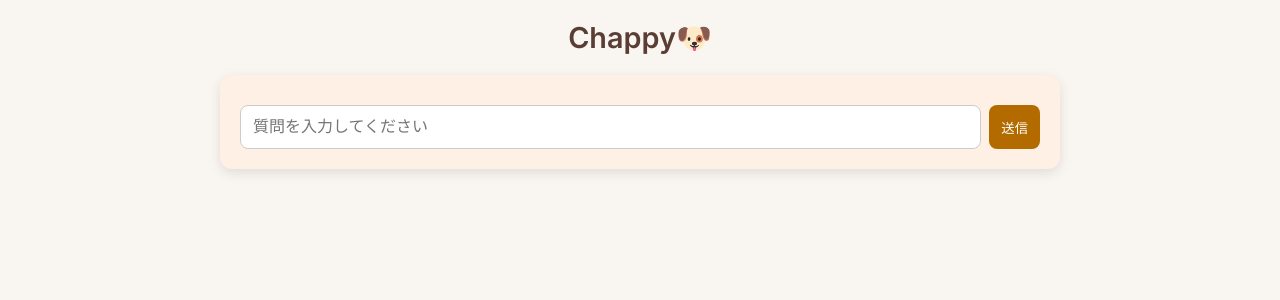
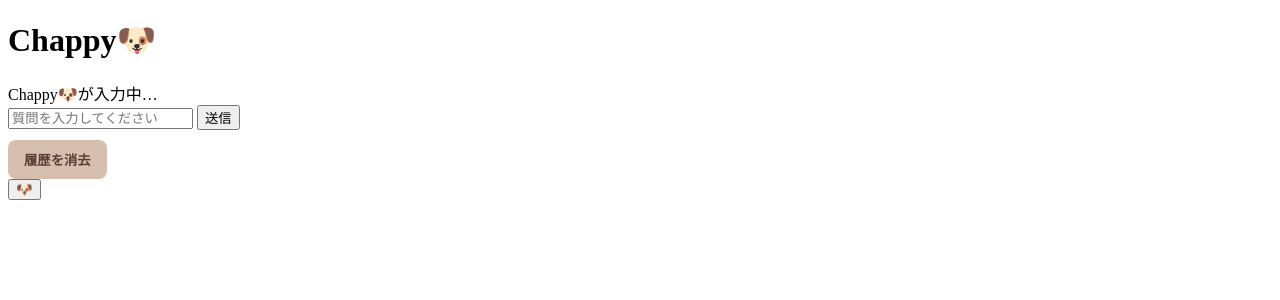
Before and after one commit to furyu0927/azurewebapp, a Flask app: template templates/index.html in a window 1280 px wide. Shown: the top 300 px of the page. Run offline with Flask 3, Linux system fonts and the light colour scheme; the template is opened without the code that fills it, so the values that code supplies are empty.

Commit message:
履歴消去ボタン追加

```diff
--- a/app.py
+++ b/app.py
@@ -60,3 +60,11 @@ def chat():
 
     chat_history.append({"role": "assistant", "content": reply})
     return jsonify({"reply": reply})
+
+# --- 履歴クリア用 ---
+@app.route("/clear", methods=["POST"])
+@requires_auth
+def clear():
+    global chat_history
+    chat_history = []
+    return jsonify({"status": "cleared"})
--- a/templates/index.html
+++ b/templates/index.html
@@ -6,109 +6,18 @@
 <title>Chappy🐶</title>
 <link href="https://fonts.googleapis.com/css2?family=Inter:wght@400;600&display=swap" rel="stylesheet">
 <style>
-body {
-    font-family: 'Inter', sans-serif;
-    margin: 20px;
-    background-color: #f9f5f0;
-}
-h1 {
-    text-align: center;
-    font-weight: 600;
-    font-size: 1.8rem;
+/* --- 既存のCSSはそのまま --- */
+#clearBtn {
+    margin-top: 10px;
+    padding: 10px 16px;
+    background: #d6bfae;
     color: #5a3e36;
-}
-.chat-container {
-    max-width: 800px;
-    width: 95%;
-    margin: 20px auto;
-    background: #fff0e6;
-    padding: 20px;
-    border-radius: 12px;
-    box-shadow: 0px 4px 12px rgba(0,0,0,0.1);
-}
-.chat-history {
-    max-height: 500px;
-    overflow-y: auto;
-    margin-bottom: 10px;
-}
-.message {
-    margin: 10px 0;
-    padding: 12px;
-    border-radius: 10px;
-    word-wrap: break-word;
-    white-space: pre-wrap;
-}
-.bot {
-    background: #e5d4c0;
-    text-align: left;
-}
-.user {
-    background: #ffe8d6;
-    text-align: right;
-}
-#typingIndicator {
-    font-style: italic;
-    color: #7a5c47;
-    margin: 5px 0;
-    display: none;
-}
-.input-box {
-    display: flex;
-    flex-wrap: wrap;
-    gap: 8px;
-}
-.input-box input[type="text"] {
-    flex: 1 1 100%;
-    padding: 12px;
-    font-size: 16px;
-    border: 1px solid #ccc;
-    border-radius: 8px;
-}
-.input-box button {
-    flex: 1 1 100%;
-    padding: 12px;
-    background: #b36b00;
-    color: white;
     border: none;
     border-radius: 8px;
     cursor: pointer;
+    font-weight: 600;
 }
-.input-box button:hover {
-    background: #8c4e00;
-}
-@media(min-width: 500px){
-    .input-box input[type="text"] {
-        flex: 1 1 auto;
-        margin-bottom: 0;
-    }
-    .input-box button {
-        flex: 0 0 auto;
-        width: auto;
-    }
-}
-#scrollBottomBtn {
-    position: fixed;
-    bottom: 20px;
-    right: 20px;
-    background: #d6bfae;
-    color: #5a3e36;
-    border: none;
-    border-radius: 50%;
-    width: 50px;
-    height: 50px;
-    font-size: 24px;
-    cursor: pointer;
-    box-shadow: 0 4px 8px rgba(0,0,0,0.2);
-    opacity: 0;
-    visibility: hidden;
-    transition: opacity 0.4s ease, transform 0.4s ease;
-}
-#scrollBottomBtn.show {
-    opacity: 1;
-    visibility: visible;
-    transform: translateY(0);
-}
-#scrollBottomBtn:hover {
+#clearBtn:hover {
     background: #bfa183;
 }
 </style>
@@ -130,6 +39,8 @@ h1 {
         <input type="text" name="user_input" placeholder="質問を入力してください" required>
         <button type="submit">送信</button>
     </form>
+    <!-- 履歴消去ボタン -->
+    <button id="clearBtn">履歴を消去</button>
 </div>
 
 <button id="scrollBottomBtn" title="下へ移動">🐶</button>
@@ -153,13 +64,12 @@ scrollBtn.addEventListener("click", () => {
     chatHistory.scrollTop = chatHistory.scrollHeight;
 });
 
-// Ajax送信（認証付き）
+// Ajax送信
 form.addEventListener("submit", (e) => {
     e.preventDefault();
     const userText = input.value.trim();
     if (!userText) return;
 
-    // ユーザー発言を表示
     const userDiv = document.createElement("div");
     userDiv.className = "message user";
     userDiv.innerHTML = `<strong>🍎:</strong> ${userText}`;
@@ -167,31 +77,42 @@ form.addEventListener("submit", (e) => {
     chatHistory.scrollTop = chatHistory.scrollHeight;
     input.value = "";
 
-    // 入力中表示
     typingIndicator.style.display = "block";
 
-    // サーバーに非同期送信
     fetch("/chat", {
         method: "POST",
         headers: { "Content-Type": "application/x-www-form-urlencoded" },
         body: `user_input=${encodeURIComponent(userText)}`,
-        credentials: "same-origin"  // ここがポイント
+        credentials: "same-origin"
     })
     .then(res => res.json())
     .then(data => {
         typingIndicator.style.display = "none";
-
         const botDiv = document.createElement("div");
         botDiv.className = "message bot";
-        botDiv.innerHTML = `<strong>Chappy🐶:</strong> ${data.reply}`;
+        botDiv.innerHTML = `<strong>🐶:</strong> ${data.reply}`;
         chatHistory.appendChild(botDiv);
-
         chatHistory.scrollTop = chatHistory.scrollHeight;
     })
     .catch(err => {
         typingIndicator.style.display = "none";
         alert("通信エラーが発生しました");
     });
+});
+
+// 履歴消去
+document.getElementById("clearBtn").addEventListener("click", () => {
+    fetch("/clear", {
+        method: "POST",
+        credentials: "same-origin"
+    })
+    .then(res => res.json())
+    .then(data => {
+        if (data.status === "cleared") {
+            chatHistory.innerHTML = "";
+        }
+    })
+    .catch(err => alert("履歴消去に失敗しました"));
 });
 
 // ページ読み込み時に最下部へ
```
